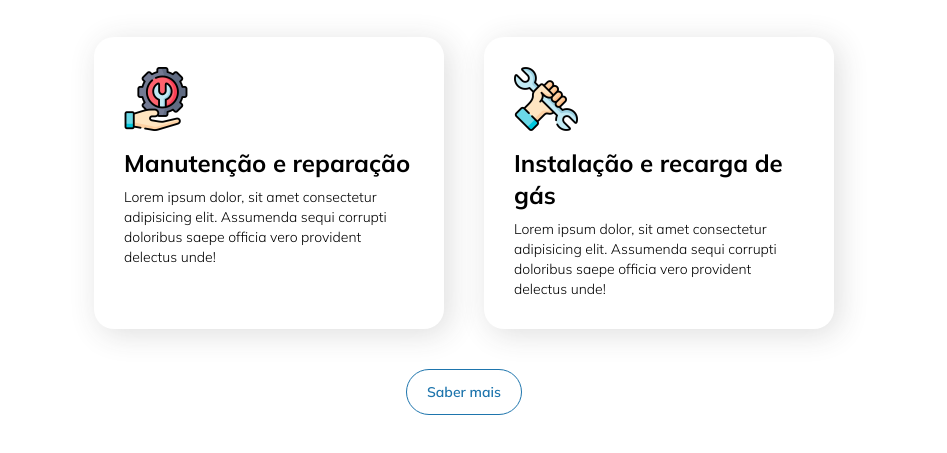
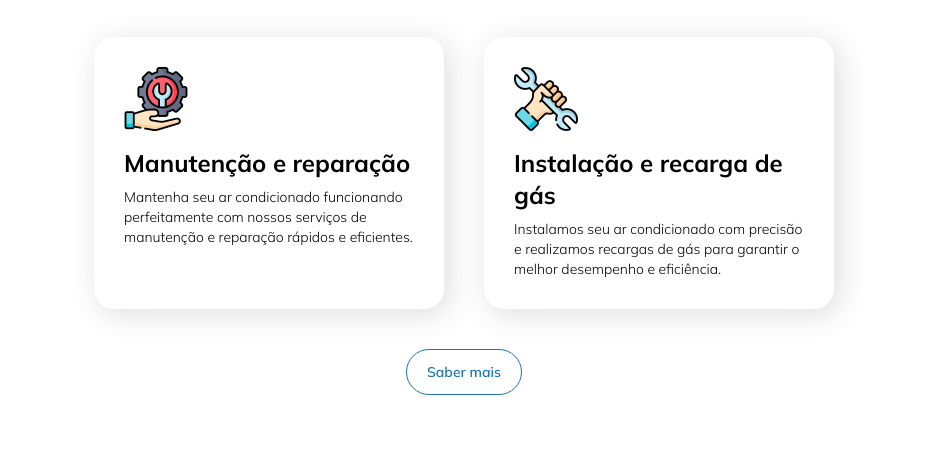
Before and after one commit to ArielChama/best-clima, a plain HTML site: page index.html in a window 1280 px wide. Shown: the part 709-1162 px from the top of the page, without its empty margins (176-1123 px from the left). Drawn offline with nearby package versions, Linux system fonts and the light colour scheme.

Commit message:
refactor: add real info about services

```diff
--- a/index.html
+++ b/index.html
@@ -128,8 +128,8 @@
               <h4 class="font-bold text-2xl mb-2">Manutenção e reparação</h4>
 
               <p class="text-sm	font-light">
-                Lorem ipsum dolor, sit amet consectetur adipisicing elit. Assumenda sequi corrupti
-                doloribus saepe officia vero provident delectus unde!
+                Mantenha seu ar condicionado funcionando perfeitamente com nossos serviços de
+                manutenção e reparação rápidos e eficientes.
               </p>
             </div>
 
@@ -138,8 +138,8 @@
               <h4 class="font-bold text-2xl mb-2">Instalação e recarga de gás</h4>
 
               <p class="text-sm	font-light">
-                Lorem ipsum dolor, sit amet consectetur adipisicing elit. Assumenda sequi corrupti
-                doloribus saepe officia vero provident delectus unde!
+                Instalamos seu ar condicionado com precisão e realizamos recargas de gás
+                para garantir o melhor desempenho e eficiência.
               </p>
             </div>
           </div>
```
